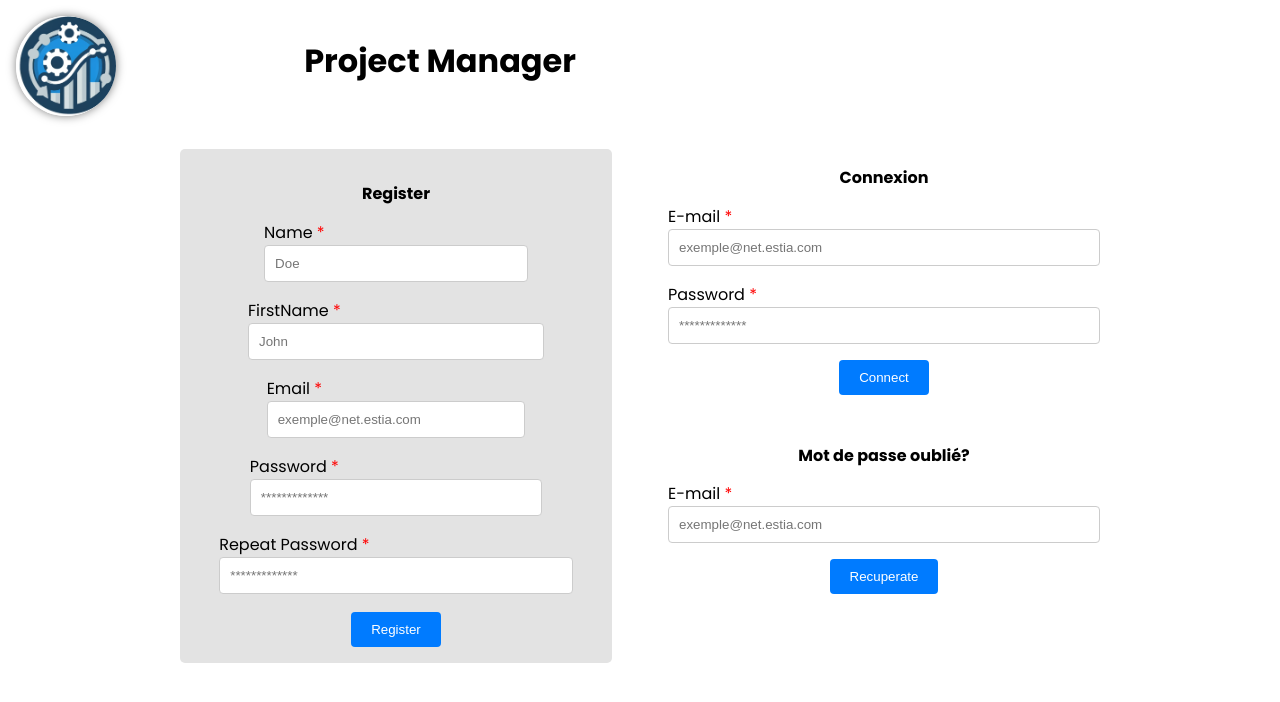
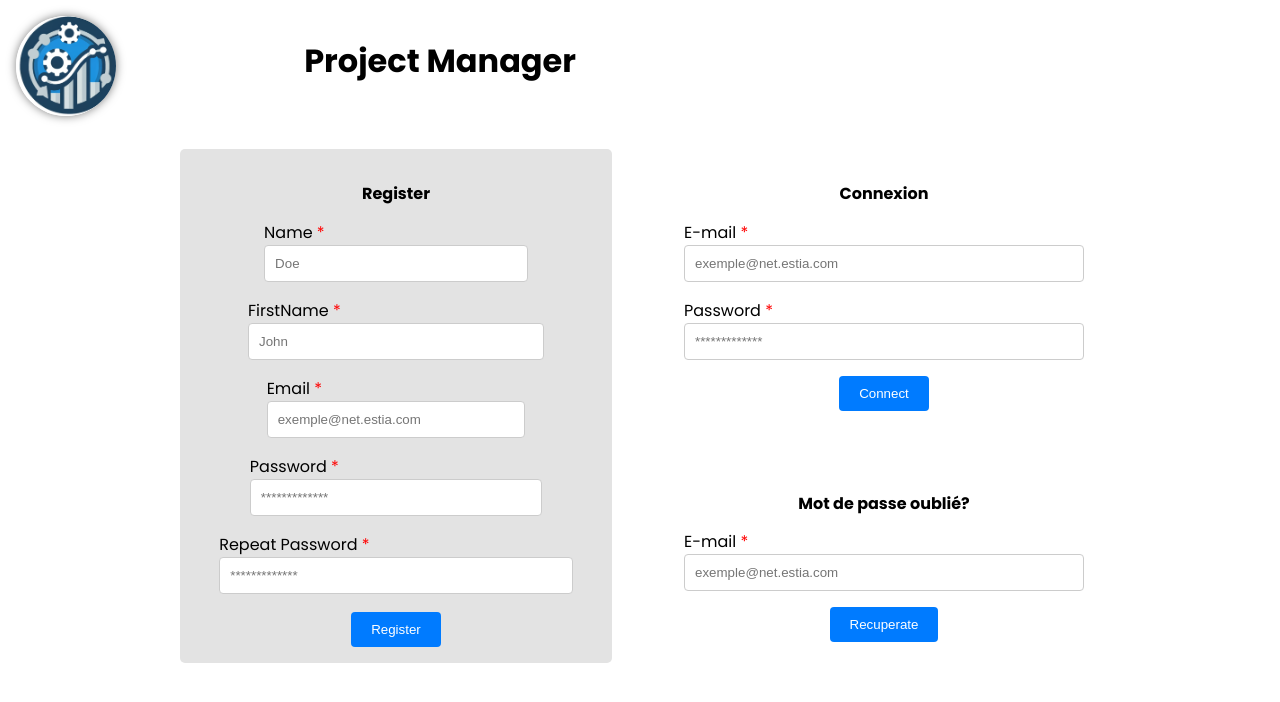
Before and after one commit to Varask/Estia_integration_project, a PHP site: page /view/loginView.html in a window 1280 px wide. Shown: the top 702 px of the page. Run offline with PHP 8.4, Linux system fonts and the light colour scheme.

Commit message:
Update login and homepage form padding for consistency

```diff
--- a/CSS/login.css
+++ b/CSS/login.css
@@ -16,7 +16,6 @@
     min-width: 400px;
     margin: 0 auto;
     height: fit-content;
-    padding: auto;
     border-radius: 5px;
     padding: 1em;
     transition: 0.2s;
--- a/CSS/main.css
+++ b/CSS/main.css
@@ -36,7 +36,7 @@ label span {
     color: red;
 }
 form{
-    padding: 1 em;
+    padding: 1em;
 }
 input{
     width: 100%;
@@ -53,7 +53,7 @@ button[type="submit"] {
     padding: 10px 20px;
     border-radius: 4px;
     cursor: pointer;
-    transitiANn: background-color 0.3s ease;
+    transition: background-color 0.3s ease;
     margin: 0 auto;
     display: block;
     margin-top: 2px;
@@ -128,7 +128,6 @@ button[type="submit"]:hover {
     min-width: 400px;
     margin: 0 auto;
     height: fit-content;
-    padding: auto;
     border-radius: 5px;
     padding: 1em;
 }
```
